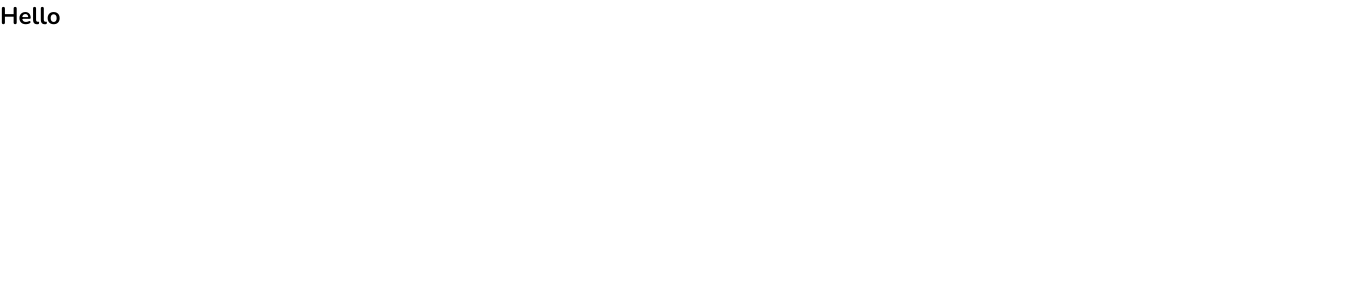
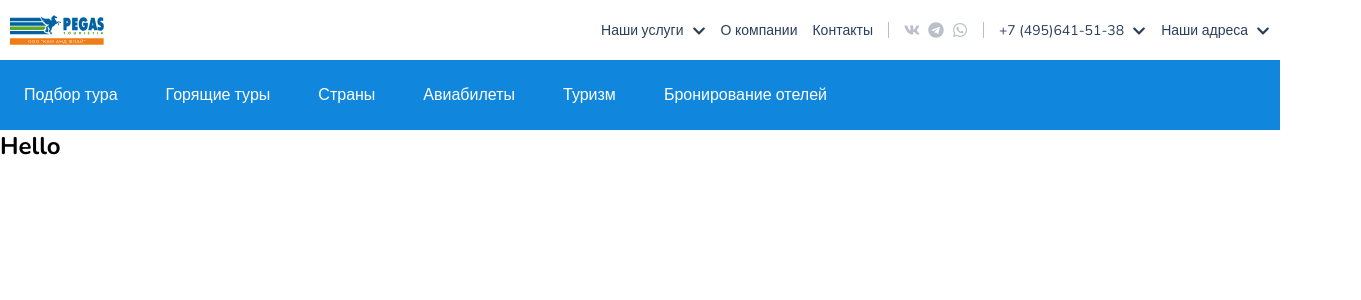
Before and after one commit to NineSirius/pegas-touristik, a Next.js app: page / in a window 1280 px wide. Shown: the top 300 px of the page, 1361 px wide, since content can reach past the window. Built offline with nearby package versions, Linux system fonts and the light colour scheme.

Commit message:
made dropdown

```diff
--- a/package.json
+++ b/package.json
@@ -19,6 +19,8 @@
     "next": "13.4.4",
     "react": "18.2.0",
     "react-dom": "18.2.0",
+    "react-icons": "^4.9.0",
+    "react-server-dom-webpack": "^0.0.1",
     "sass": "^1.62.1",
     "typescript": "5.1.3"
   }
--- a/src/app/layout.tsx
+++ b/src/app/layout.tsx
@@ -1,3 +1,5 @@
+import { Navigation } from '@/components/Navigation'
+
 import './globals.sass'
 import { Nunito } from 'next/font/google'
 
@@ -11,7 +13,10 @@ export const metadata = {
 export default function RootLayout({ children }: { children: React.ReactNode }) {
     return (
         <html lang="ru">
-            <body className={nunito.className}>{children}</body>
+            <body className={nunito.className}>
+                <Navigation />
+                <main className="wrapper">{children}</main>
+            </body>
         </html>
     )
 }
--- /dev/null
+++ b/src/components/Navigation/Navigation.module.sass
@@ -0,0 +1,42 @@
+.navbar
+  padding: 15px 10px
+  display: flex
+  justify-content: space-between
+  align-items: center
+  background: #fff
+
+  .nav-links
+    display: flex
+    align-items: center
+    gap: 15px
+
+    .nav-link
+      font-size: 0.875rem
+      color: #2B3F5A
+      text-decoration: none
+
+      &--social
+        color: #BAC0C9
+        display: flex
+        align-self: center
+
+.nav-tabs
+  background: #1087DC
+
+  &-content
+    width: 100%
+    display: flex
+    align-items: center
+
+  .nav-tab
+    padding: 24px
+    color: #fff
+    text-decoration: none
+
+.social-links
+  display: flex
+  align-items: center
+  gap: 8px
+  padding: 0 15px 0
+  border-left: 1px solid #BAC0C9
+  border-right: 1px solid #BAC0C9
--- /dev/null
+++ b/src/components/Navigation/index.tsx
@@ -0,0 +1,82 @@
+'use client'
+
+import Image from 'next/image'
+import styles from './Navigation.module.sass'
+import clsx from 'clsx'
+import Link from 'next/link'
+import { FaTelegram, FaVk, FaWhatsapp } from 'react-icons/fa'
+import { Dropdown } from '../UI/Dropdown'
+
+export const Navigation = () => {
+    return (
+        <header>
+            <nav className={clsx(styles.navbar, 'container')}>
+                <Image src="/img/logo.svg" width={94} height={30} alt="dsds" />
+
+                <div className={styles['nav-links']}>
+                    <Dropdown
+                        title={'Наши услуги'}
+                        data={[
+                            { title: 'Визы', path: '/' },
+                            { title: 'Круизы', path: '/' },
+                        ]}
+                    />
+                    <Link href="/" className={styles['nav-link']}>
+                        О компании
+                    </Link>
+                    <Link href="/" className={styles['nav-link']}>
+                        Контакты
+                    </Link>
+                    <div className={styles['social-links']}>
+                        <Link href="/" className={styles['nav-link--social']}>
+                            <FaVk />
+                        </Link>
+                        <Link href="/" className={styles['nav-link--social']}>
+                            <FaTelegram />
+                        </Link>
+                        <Link href="/" className={styles['nav-link--social']}>
+                            <FaWhatsapp />
+                        </Link>
+                    </div>
+                    <Dropdown
+                        title={'+7 (495)641-51-38'}
+                        data={[
+                            { title: 'Визы', path: '/' },
+                            { title: 'Круизы', path: '/' },
+                        ]}
+                    />
+                    <Dropdown
+                        title={'Наши адреса'}
+                        data={[
+                            { title: 'г. Москва, проспект Мичуринский 22 корп. 1 ТЦ', path: '/' },
+                            { title: 'г. Москва, Кожевническая ул. д. 7. стр1 ТЦ', path: '/' },
+                        ]}
+                    />
+                </div>
+            </nav>
+
+            <div className={styles['nav-tabs']}>
+                <div className={clsx(styles['nav-tabs-content'], 'container')}>
+                    <Link href="/" className={styles['nav-tab']}>
+                        Подбор тура
+                    </Link>
+                    <Link href="/" className={styles['nav-tab']}>
+                        Горящие туры
+                    </Link>
+                    <Link href="/" className={styles['nav-tab']}>
+                        Страны
+                    </Link>
+                    <Link href="/" className={styles['nav-tab']}>
+                        Авиабилеты
+                    </Link>
+                    <Link href="/" className={styles['nav-tab']}>
+                        Туризм
+                    </Link>
+                    <Link href="/" className={styles['nav-tab']}>
+                        Бронирование отелей
+                    </Link>
+                </div>
+            </div>
+        </header>
+    )
+}
--- /dev/null
+++ b/src/components/UI/Dropdown/Dropdown.module.sass
@@ -0,0 +1,47 @@
+.dropdown
+  position: relative
+
+  .dropbtn
+    font-family: inherit
+    display: inline-flex
+    align-items: center
+    gap: 8px
+    background: unset
+    border: unset
+    font-size: 0.875rem
+    color: #2B3F5A
+    text-decoration: none
+
+    &:hover
+      cursor: pointer
+
+  &-content
+    position: absolute
+    top: 30px
+    display: flex
+    flex-direction: column
+    left: 0
+    min-width: 200px
+    width: max-content
+    max-width: 100%
+    border-radius: 10px
+    overflow: hidden
+    visibility: hidden
+    opacity: 0
+    transition: .2s
+
+    &.active
+      visibility: visible
+      opacity: 1
+
+    .dropdown-link
+      width: 100%
+      font-weight: 500
+      padding: 8px 20px
+      font-size: 0.875rem
+      color: #2B3F5A
+      text-decoration: none
+      background: #fff
+
+      &:hover
+        background: #EEF2F8
--- /dev/null
+++ b/src/components/UI/Dropdown/index.tsx
@@ -0,0 +1,63 @@
+import React, { useState, useEffect, useRef } from 'react'
+
+import styles from './Dropdown.module.sass'
+import Link from 'next/link'
+import clsx from 'clsx'
+import { FaChevronDown, FaChevronUp } from 'react-icons/fa'
+
+interface dataItem {
+    title: string
+    path: string
+}
+
+interface props {
+    data: dataItem[]
+    title: React.ReactNode
+}
+
+export const Dropdown: React.FC<props> = ({ data, title }) => {
+    const [isActive, setIsActive] = useState<boolean>(false)
+    const dropdownRef = useRef<HTMLDivElement>(null)
+
+    useEffect(() => {
+        // Функция-обработчик события клика
+        const handleClickOutside = (event: MouseEvent) => {
+            if (dropdownRef.current && !dropdownRef.current.contains(event.target as Node)) {
+                // Если клик был сделан вне элемента Dropdown, скрыть его
+                setIsActive(false)
+            }
+        }
+
+        // Добавление слушателя события клика при монтировании компонента
+        document.addEventListener('click', handleClickOutside)
+
+        // Удаление слушателя события клика при размонтировании компонента
+        return () => {
+            document.removeEventListener('click', handleClickOutside)
+        }
+    }, [])
+
+    return (
+        <div className={styles['dropdown']} ref={dropdownRef}>
+            <button
+                className={styles['dropbtn']}
+                onClick={() => setIsActive((isActive) => !isActive)}
+            >
+                {title} {isActive ? <FaChevronUp /> : <FaChevronDown />}
+            </button>
+            <div className={clsx(styles['dropdown-content'], isActive && styles.active)}>
+                {data.map((item) => {
+                    return (
+                        <Link
+                            key={Math.random()}
+                            href={item.path}
+                            className={styles['dropdown-link']}
+                        >
+                            {item.title}
+                        </Link>
+                    )
+                })}
+            </div>
+        </div>
+    )
+}
```
Also changed, not shown: public/img/logo.svg (added), 1 other file (tests, documents, lock files or other folders).
